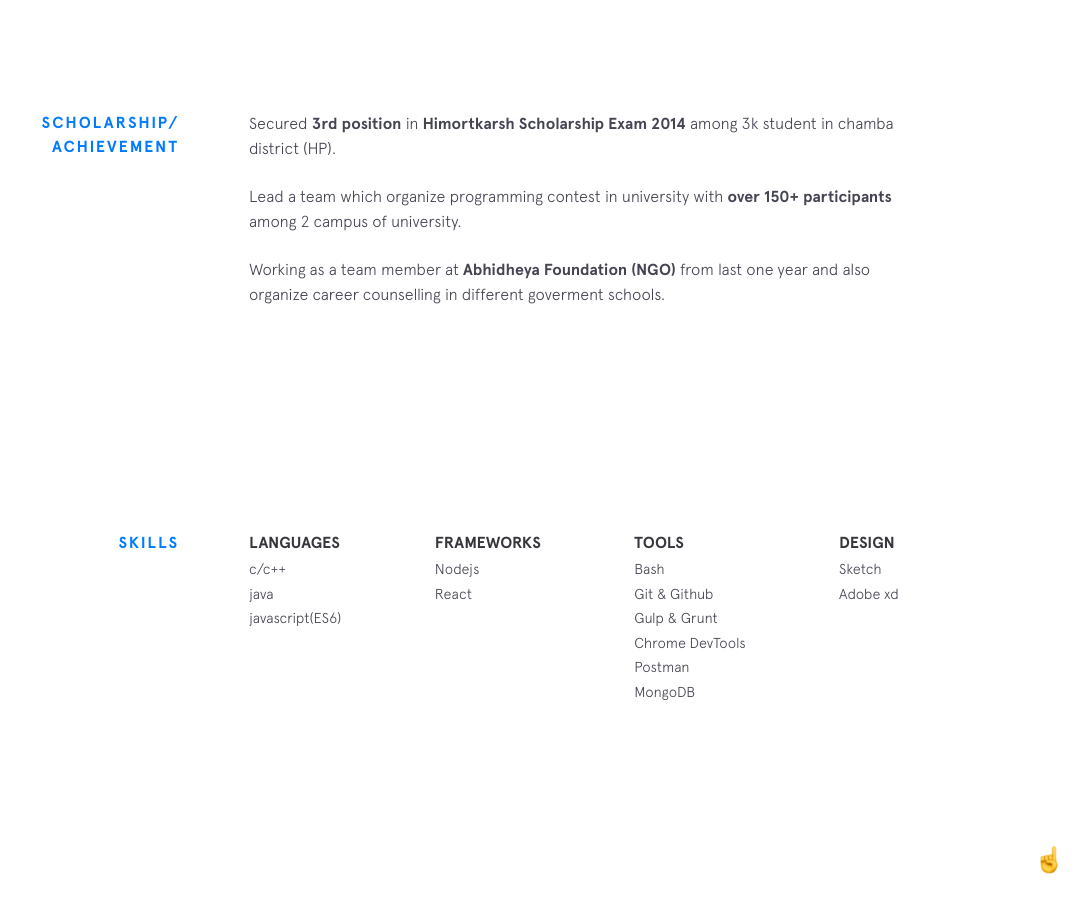
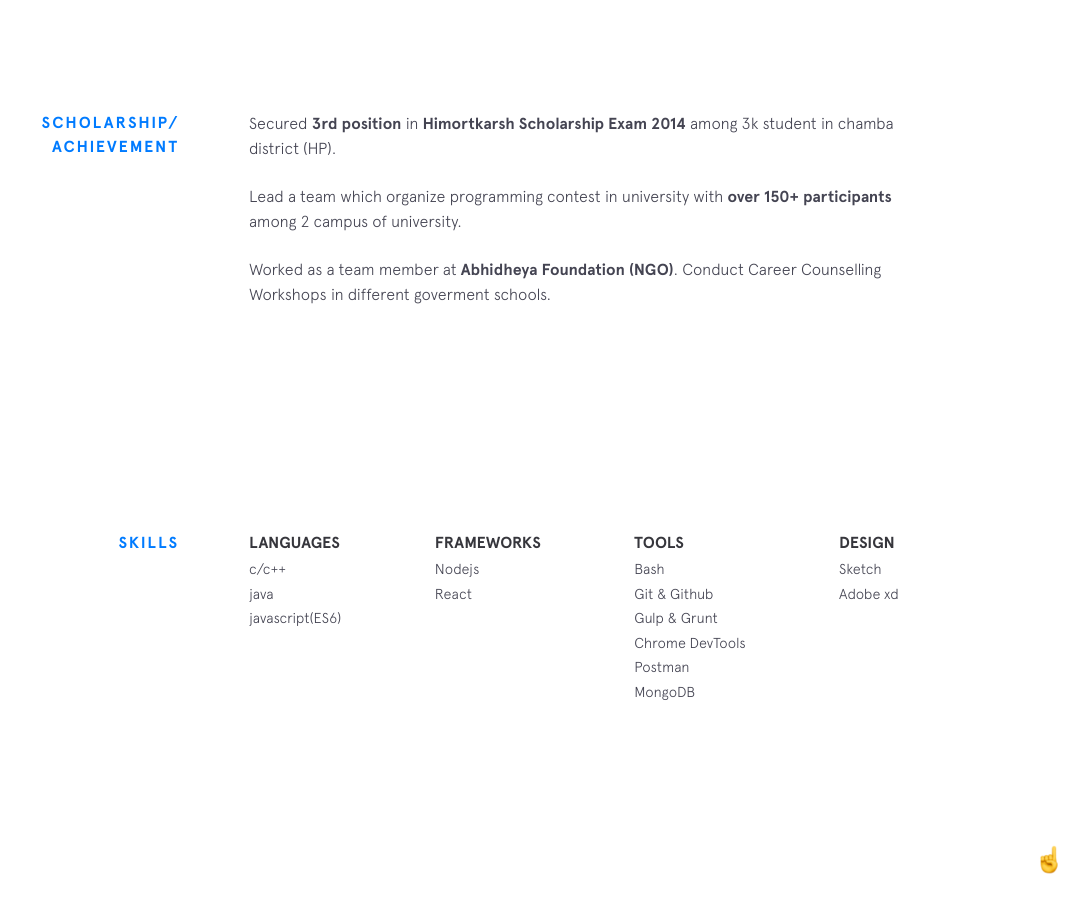
Before and after one commit to Shivanikanswal/Shivanikanswal.github.io, a Jekyll site: the page built from index.html, in a window 1280 px wide and 900 px high, scrolled down 1359 px. Shown: the whole window, without its empty margins (201-1280 px from the left). Built offline with Jekyll 4.4.1, drawn with Linux system fonts in a browser that asks for light colours; nearby versions of some CDN libraries.

Commit message:
Update achievment.html

```diff
--- a/_includes/achievment.html
+++ b/_includes/achievment.html
@@ -7,7 +7,7 @@
       <a class="underline-link">3rd position</a> in <a class="underline-link">Himortkarsh Scholarship Exam 2014</a> among 3k student in chamba district (HP).<br/><br/>
         Lead a team which organize programming contest in university with
         <a class="underline-link">over 150+ participants</a> among 2 campus of university.<br /><br/>
-        Working as a team member at <a class="underlink-link"><a href="https://www.abhidheya.org/">Abhidheya Foundation (NGO)</a></a> from last one year and also organize career counselling in different goverment schools.
+        Worked as a team member at <a class="underlink-link"><a href="https://www.abhidheya.org/">Abhidheya Foundation (NGO)</a></a>. Conduct Career Counselling Workshops in different goverment schools.
 
 
         </p>
```
